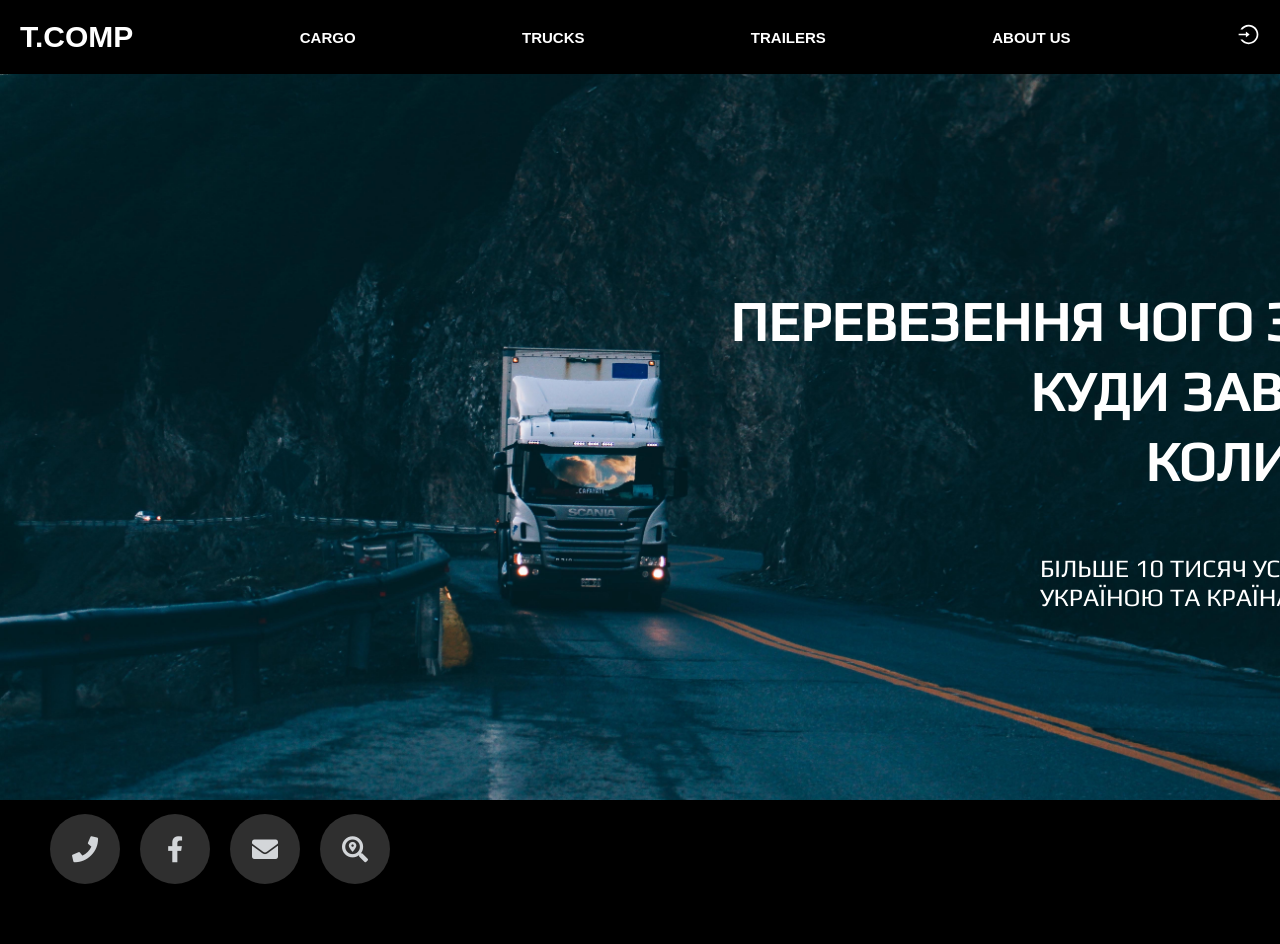
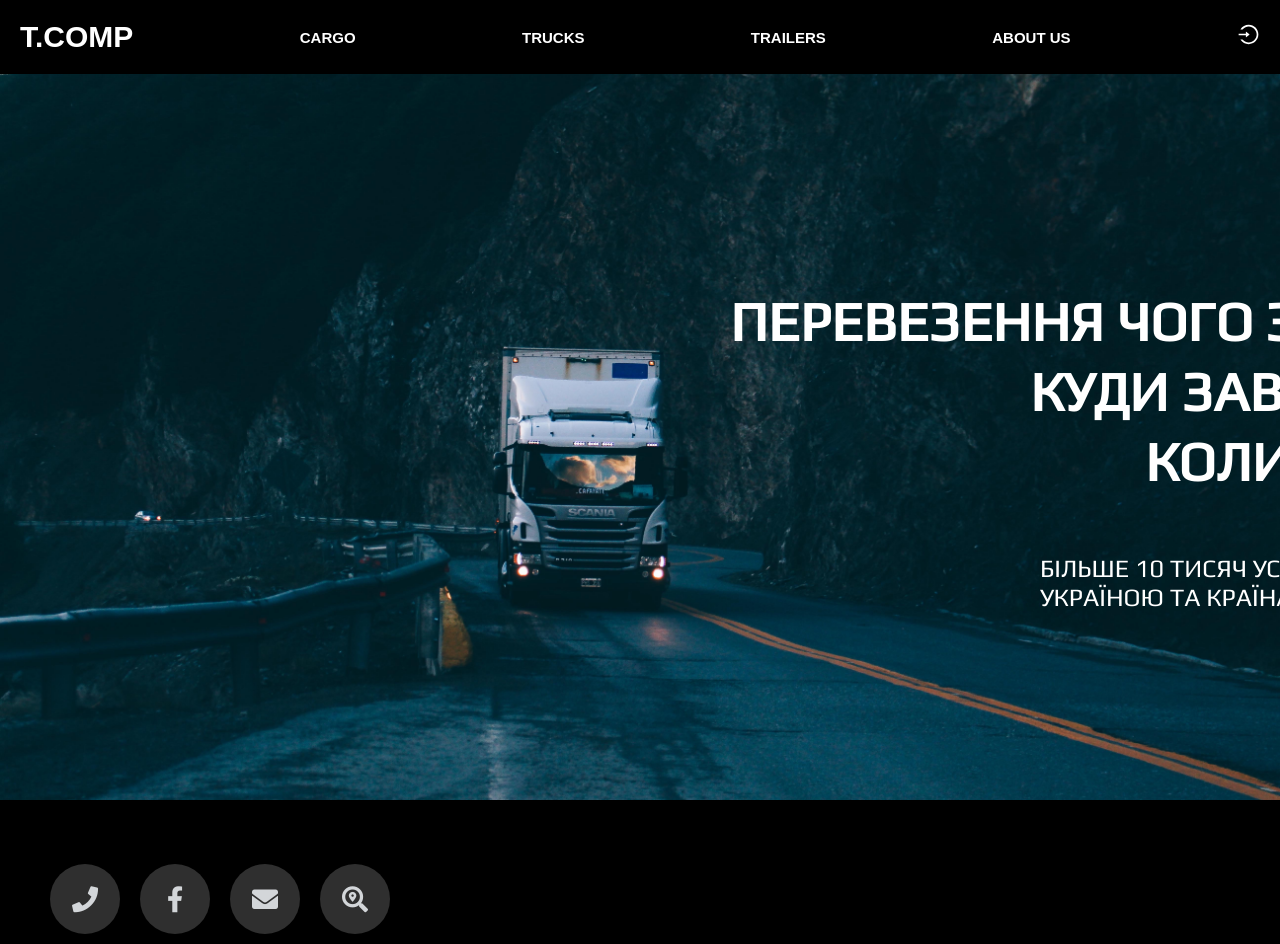
Before and after one commit to Moryee/TransportCompany, a React (Create React App) app in the folder src/main/ui/: page /home in a window 1280 px wide. Shown: the top 944 px of the page. Before the commit the page ends 894 px from the top, so only its background shows below. Built offline with nearby package versions, Linux system fonts and the light colour scheme; a web font is replaced by a local one.

Commit message:
moden copy text style

```diff
--- a/src/main/ui/src/pages/Pages.css
+++ b/src/main/ui/src/pages/Pages.css
@@ -88,7 +88,7 @@
   .social{
     position: absolute;
     display:flex;
-    top: 730px;
+    top: 780px;
     left: 40px;
 
   }
@@ -163,14 +163,14 @@
 }
 
 .alert {
-    background-color: black;
+    background-color:  #2f2f2f;;
     border-radius: 20px;
     width: 150px;
     height: 20px;
     padding: 2px;
     text-align: center;
     position: fixed !important;
-    top: 785px;
+    top: 825px;
     left: 190px;
     opacity: 0;
     transform: translateY(+150%);
```
